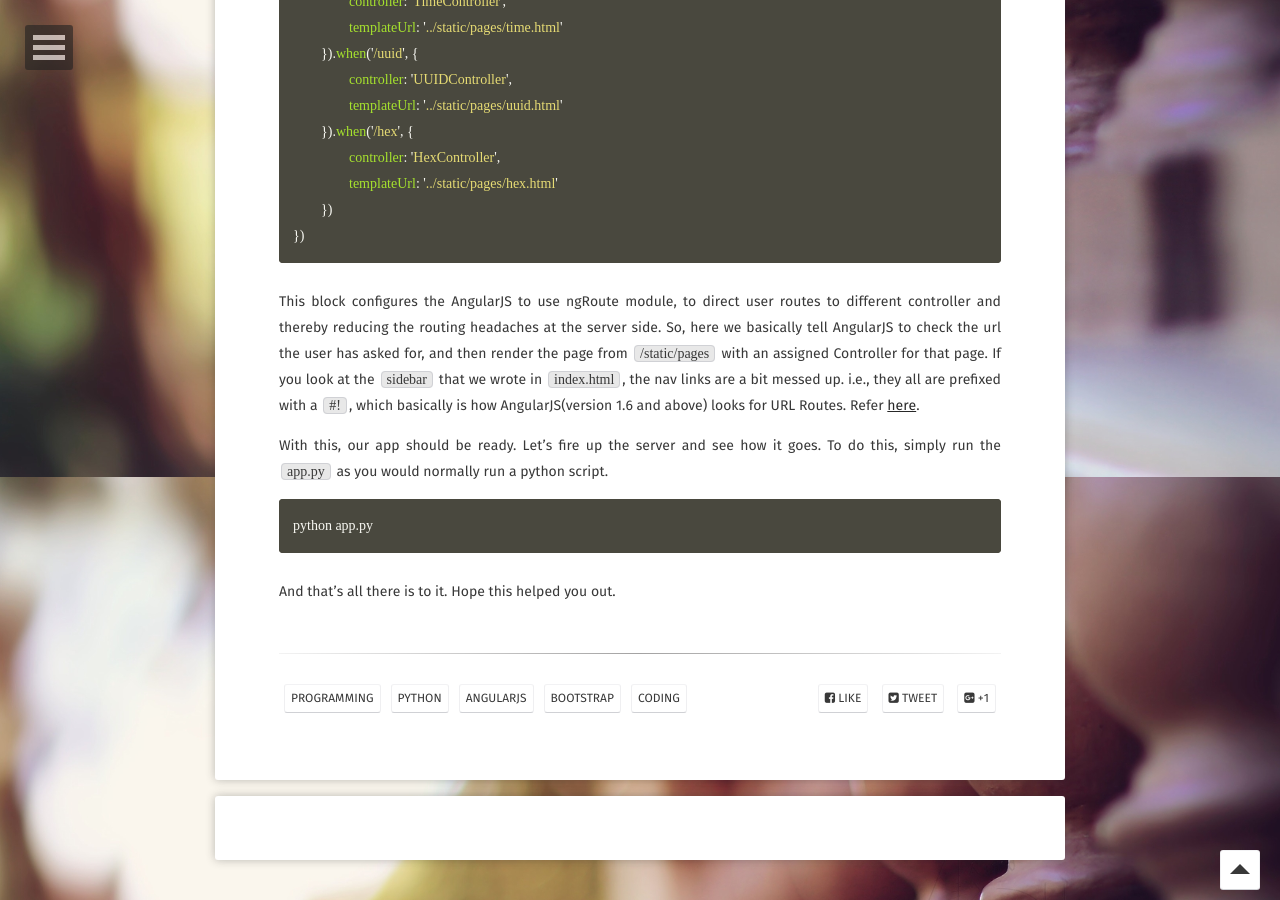
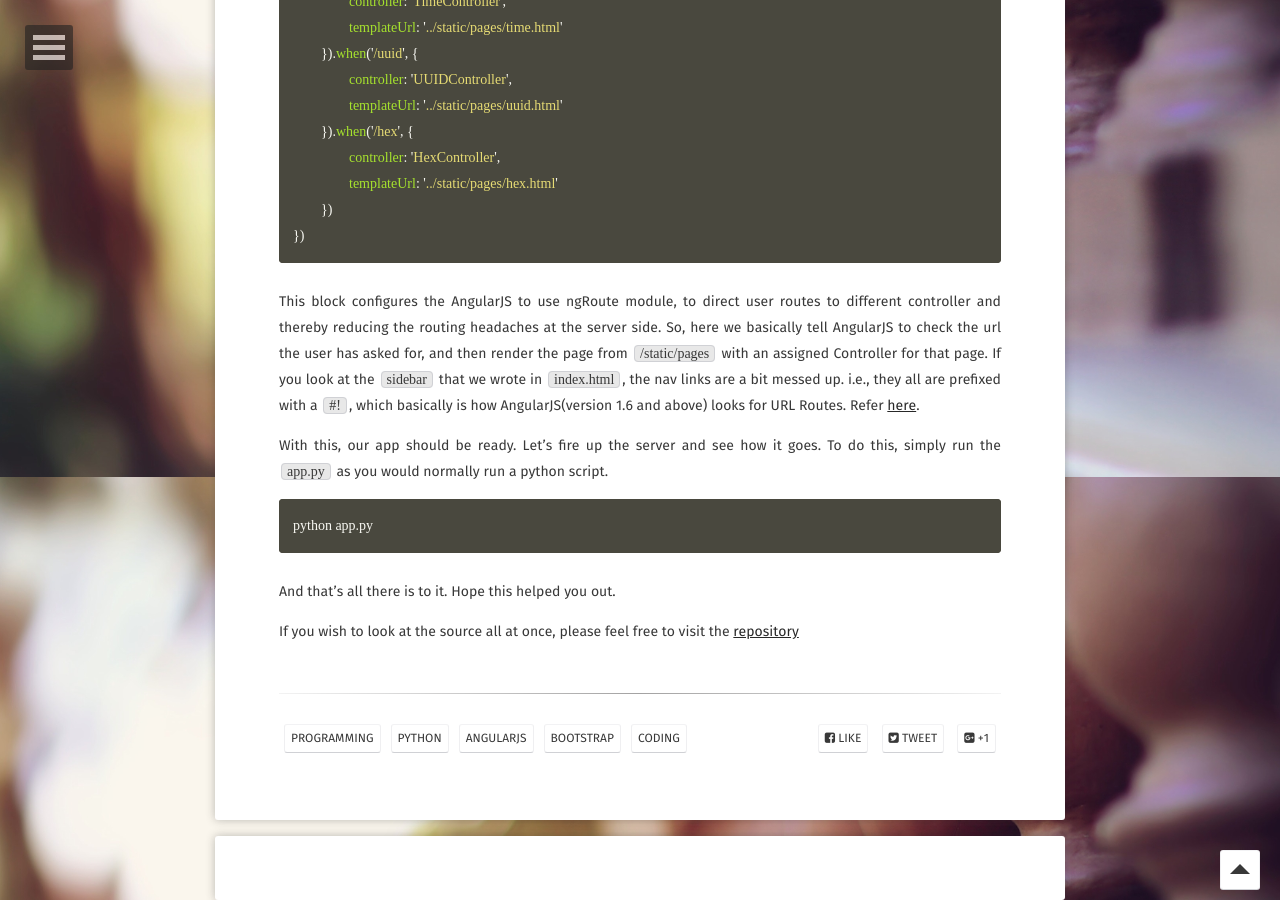
Before and after one commit to sreecodeslayer/sreecodeslayer.github.io, a Jekyll site: the page built from _posts/2017-09-22-flask-socketio-angular-tutorial.md, in a window 1280 px wide and 900 px high, scrolled down 7623 px. Built offline with Jekyll 4.4.1, drawn with Linux system fonts in a browser that asks for light colours; some web fonts are replaced; comment, search, counter and statistics services are not loaded; some of the changed text lies outside the part shown.

Commit message:
Add repo url as source

````diff
--- a/_posts/2017-09-22-flask-socketio-angular-tutorial.md
+++ b/_posts/2017-09-22-flask-socketio-angular-tutorial.md
@@ -298,3 +298,5 @@ python app.py
 ```
 
 And that's all there is to it. Hope this helped you out.
+
+If you wish to look at the source all at once, please feel free to visit the [repository](https://github.com/sreecodeslayer/flask_socketio_angularjs)
````
